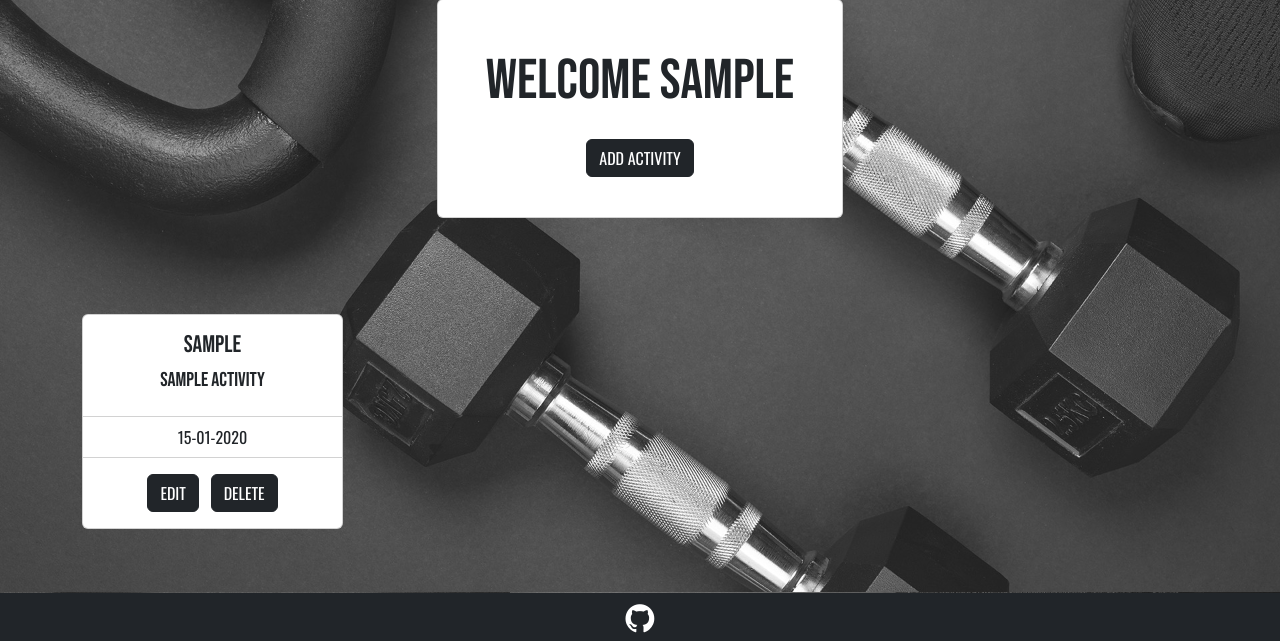
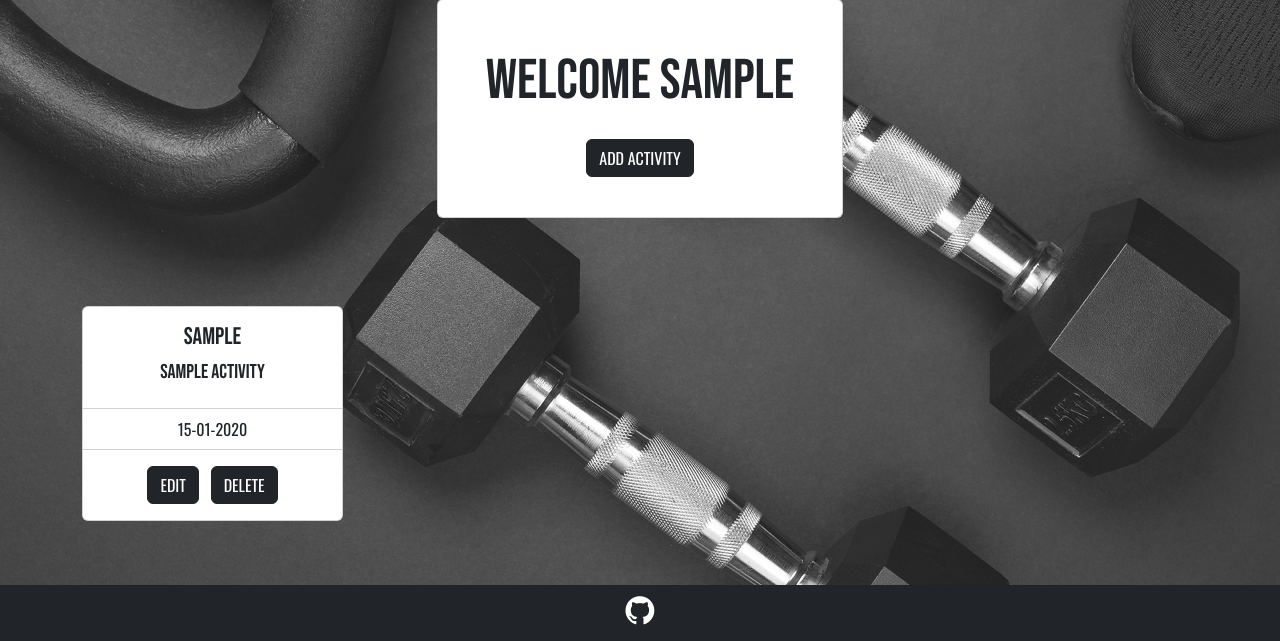
Before and after one commit to collingsandrew/milestone-project-3, a Flask app: page /diary in a window 1280 px wide. Shown: the part 262-903 px from the top of the page. Run offline with Flask 3, Linux system fonts and the light colour scheme; a user stored in the database is signed in; tables that the repository leaves empty hold one stand-in row (values such as "Sample post").

Commit message:
Update styling for diary activity log cards

```diff
--- a/activetrack/static/css/style.css
+++ b/activetrack/static/css/style.css
@@ -63,3 +63,7 @@ footer a {
 .main-card h2 {
     font-size: 350%;
 }
+
+.activity-card {
+    height: 100%;
+}
--- a/activetrack/templates/diary.html
+++ b/activetrack/templates/diary.html
@@ -14,8 +14,8 @@
     <!-- user logs -->
     <div class="row">
         {% for activity in activities|sort(attribute="created_at", reverse=true) %}
-        <div class="col-sm-12 col-md-6 col-lg-3 mt-3 mb-3">
-            <div class="card">
+        <div class="col-sm-12 col-md-6 col-lg-3 mt-2 mb-3">
+            <div class="card activity-card">
                 <div class="card-body text-center">
                     <h4 class="card-title">{{ activity.workout_type }}</h4>
                     <h5 class="card-title">{{ activity.exercise_name }}</h5>
```
